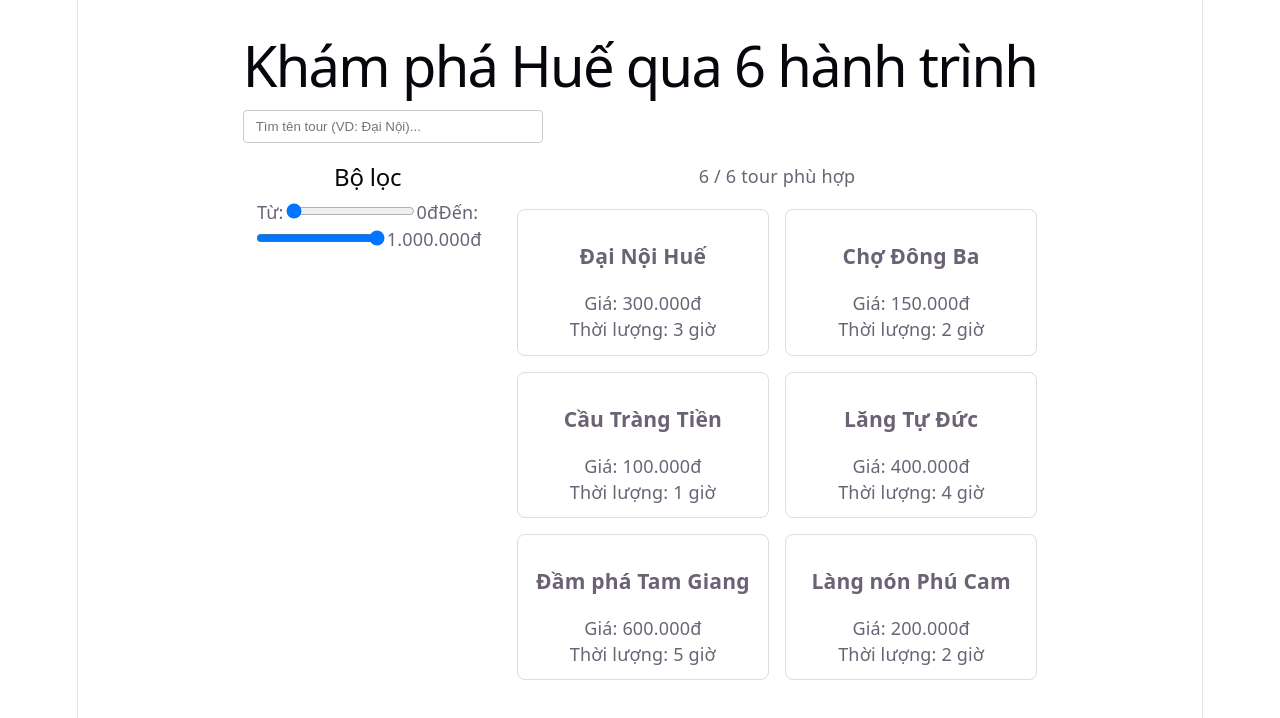
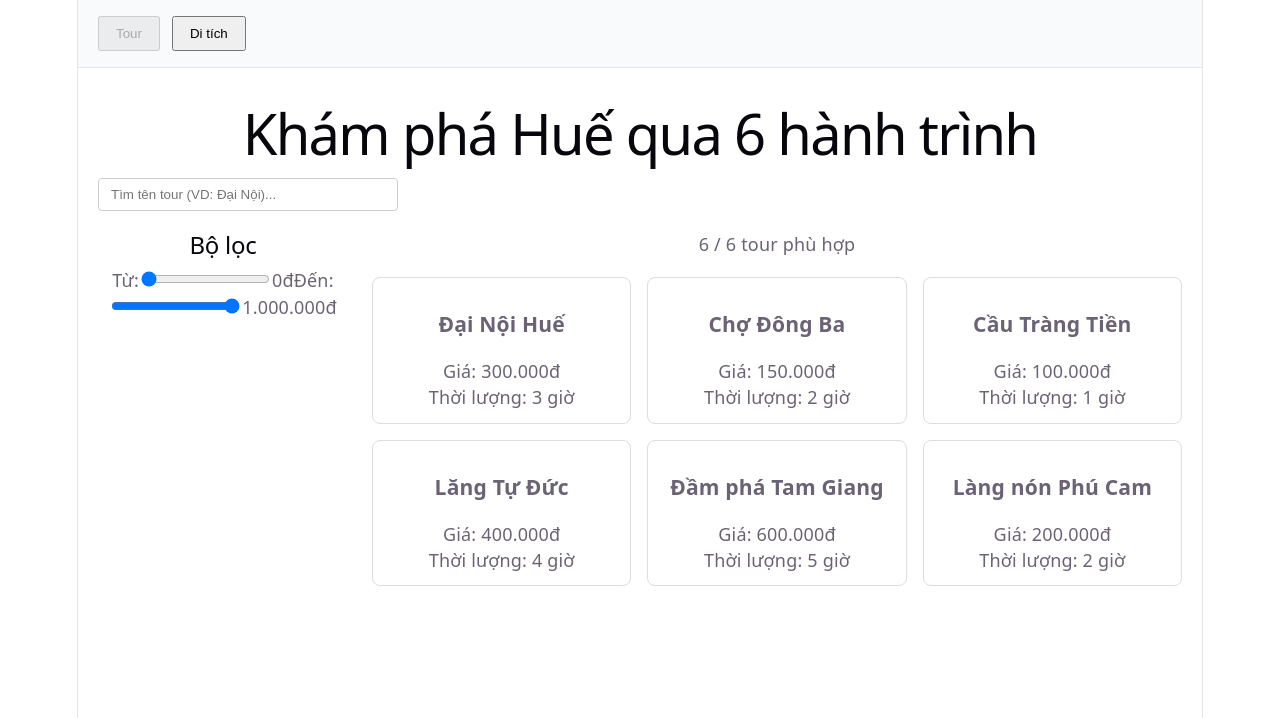
Before and after one commit to HoangSpring/phu-xuan-react, a React (Vite) app: page / in a window 1280 px wide. Shown: the top 718 px of the page. Built offline with nearby package versions, Linux system fonts and the light colour scheme.

Commit message:
buoi10-lab4: hoan thanh module di tich Hue voi useDiTichList va docs

```diff
--- a/src/App.tsx
+++ b/src/App.tsx
@@ -1,7 +1,33 @@
+import { useState } from 'react';
 import { TourListContainer } from './features/tours/TourListContainer';
+import { DiTichListView } from './features/ditich/DiTichListView';
+
+type Trang = 'tour' | 'ditich';
 
 function App() {
-  return <TourListContainer />;
+  const [trang, setTrang] = useState<Trang>('tour');
+
+  return (
+    <div>
+      <nav className="top-nav" style={{ padding: '16px 20px', backgroundColor: '#f8fafc', borderBottom: '1px solid #e2e8f0', display: 'flex', gap: '12px' }}>
+        <button
+          onClick={() => setTrang('tour')}
+          disabled={trang === 'tour'}
+          style={{ padding: '8px 16px', cursor: 'pointer' }}
+        >
+          Tour
+        </button>
+        <button
+          onClick={() => setTrang('ditich')}
+          disabled={trang === 'ditich'}
+          style={{ padding: '8px 16px', cursor: 'pointer' }}
+        >
+          Di tích
+        </button>
+      </nav>
+      {trang === 'tour' ? <TourListContainer /> : <DiTichListView />}
+    </div>
+  );
 }
 
 export default App;
--- /dev/null
+++ b/src/data/ditich.ts
@@ -0,0 +1,68 @@
+import type { DiTich } from '../features/ditich/types';
+
+export const danhSachDiTich: DiTich[] = [
+  {
+    id: 'dt-1',
+    ten: 'Đại Nội Huế',
+    loai: 'kinh-thanh',
+    theKy: 19,
+    moTa: 'Trung tâm quản lý hành chính và hoàng cung của triều đại nhà Nguyễn.',
+    daThamQuan: false,
+  },
+  {
+    id: 'dt-2',
+    ten: 'Lăng Tự Đức',
+    loai: 'lang-tam',
+    theKy: 19,
+    moTa: 'Một trong những công trình kiến trúc đẹp nhất của kiến trúc thời Nguyễn.',
+    daThamQuan: false,
+  },
+  {
+    id: 'dt-3',
+    ten: 'Lăng Khải Định',
+    loai: 'lang-tam',
+    theKy: 20,
+    moTa: 'Công trình kiến trúc độc đáo kết hợp giữa nghệ thuật Á - Âu.',
+    daThamQuan: false,
+  },
+  {
+    id: 'dt-4',
+    ten: 'Lăng Minh Mạng',
+    loai: 'lang-tam',
+    theKy: 19,
+    moTa: 'Kiến trúc thâm nghiêm, uy nghi và thể hiện tư tưởng triết học Đông Phương.',
+    daThamQuan: false,
+  },
+  {
+    id: 'dt-5',
+    ten: 'Chùa Thiên Mụ',
+    loai: 'chua',
+    theKy: 17,
+    moTa: 'Ngôi chùa cổ kính nằm bên bờ sông Hương, biểu tượng của xứ Huế.',
+    daThamQuan: true,
+  },
+  {
+    id: 'dt-6',
+    ten: 'Cầu Trường Tiền',
+    loai: 'cong-trinh-cong-cong',
+    theKy: 19,
+    moTa: 'Cây cầu thép bắc qua sông Hương với kiến trúc đặc trưng duyên dáng.',
+    daThamQuan: true,
+  },
+  {
+    id: 'dt-7',
+    ten: 'Đàn Nam Giao',
+    loai: 'te-dan',
+    theKy: 19,
+    moTa: 'Nơi các vua nhà Nguyễn làm lễ tế trời đất hàng năm.',
+    daThamQuan: false,
+  },
+  {
+    id: 'dt-8',
+    ten: 'Chùa Từ Đàm',
+    loai: 'chua',
+    theKy: 17,
+    moTa: 'Trung tâm Phật giáo quan trọng của miền Trung.',
+    daThamQuan: false,
+  },
+];
--- /dev/null
+++ b/src/features/ditich/DiTichCard.tsx
@@ -0,0 +1,40 @@
+import type { DiTich } from './types';
+
+type DiTichCardProps = {
+  diTich: DiTich;
+  onToggleThamQuan: (id: string) => void;
+};
+
+export function DiTichCard({ diTich, onToggleThamQuan }: DiTichCardProps) {
+  return (
+    <article
+      className={`ditich-card ${diTich.daThamQuan ? 'ditich-card--visited' : ''}`}
+      style={{
+        border: '1px solid #ddd',
+        borderRadius: '8px',
+        padding: '16px',
+        backgroundColor: diTich.daThamQuan ? '#f0fdf4' : '#ffffff',
+      }}
+    >
+      <h3>{diTich.ten}</h3>
+      <p className="ditich-card__meta" style={{ color: '#666', fontSize: '0.9rem' }}>
+        {diTich.loai.replace(/-/g, ' ')} — Thế kỷ {diTich.theKy}
+      </p>
+      <p className="ditich-card__desc">{diTich.moTa}</p>
+      <button
+        type="button"
+        onClick={() => onToggleThamQuan(diTich.id)}
+        style={{
+          padding: '6px 12px',
+          borderRadius: '4px',
+          border: 'none',
+          cursor: 'pointer',
+          backgroundColor: diTich.daThamQuan ? '#dc2626' : '#16a34a',
+          color: '#fff',
+        }}
+      >
+        {diTich.daThamQuan ? 'Bỏ đánh dấu' : 'Đã tham quan'}
+      </button>
+    </article>
+  );
+}
--- /dev/null
+++ b/src/features/ditich/DiTichFilter.tsx
@@ -0,0 +1,50 @@
+import type { DiTichFilter as FilterState, LoaiDiTich } from './types';
+
+type DiTichFilterProps = {
+  boLoc: FilterState;
+  onChange: (patch: Partial<FilterState>) => void;
+  onReset: () => void;
+};
+
+const CAC_LOAI: Array<{ value: LoaiDiTich | 'tat-ca'; label: string }> = [
+  { value: 'tat-ca', label: 'Tất cả' },
+  { value: 'kinh-thanh', label: 'Kinh thành' },
+  { value: 'lang-tam', label: 'Lăng tẩm' },
+  { value: 'chua', label: 'Chùa' },
+  { value: 'te-dan', label: 'Tế đàn' },
+  { value: 'cong-trinh-cong-cong', label: 'Công trình công cộng' },
+];
+
+export function DiTichFilter({ boLoc, onChange, onReset }: DiTichFilterProps) {
+  return (
+    <div className="ditich-filter" style={{ display: 'flex', flexDirection: 'column', gap: '12px' }}>
+      <label>
+        Loại di tích:{' '}
+        <select
+          value={boLoc.loai}
+          onChange={(e) => onChange({ loai: e.target.value as LoaiDiTich | 'tat-ca' })}
+          style={{ padding: '4px 8px', marginTop: '4px', width: '100%' }}
+        >
+          {CAC_LOAI.map((l) => (
+            <option key={l.value} value={l.value}>
+              {l.label}
+            </option>
+          ))}
+        </select>
+      </label>
+
+      <label style={{ display: 'flex', alignItems: 'center', gap: '8px' }}>
+        <input
+          type="checkbox"
+          checked={boLoc.chiChuaThamQuan}
+          onChange={(e) => onChange({ chiChuaThamQuan: e.target.checked })}
+        />
+        Chỉ hiện nơi chưa tham quan
+      </label>
+
+      <button type="button" onClick={onReset} style={{ padding: '6px 12px', cursor: 'pointer' }}>
+        Đặt lại bộ lọc
+      </button>
+    </div>
+  );
+}
--- /dev/null
+++ b/src/features/ditich/DiTichListView.tsx
@@ -0,0 +1,55 @@
+import { useDiTichList } from './useDiTichList';
+import { danhSachDiTich } from '../../data/ditich';
+import { DiTichCard } from './DiTichCard';
+import { DiTichFilter } from './DiTichFilter';
+import { SearchBox } from '../tours/SearchBox';
+import { PageLayout } from '../../components/PageLayout';
+
+export function DiTichListView() {
+  const { danhSachHienThi, boLoc, capNhatBoLoc, danhDauDaThamQuan, resetBoLoc } =
+    useDiTichList(danhSachDiTich);
+
+  return (
+    <PageLayout
+      header={
+        <>
+          <h1>Di tích Huế</h1>
+          <SearchBox
+            value={boLoc.tuKhoa}
+            onChange={(value) => capNhatBoLoc({ tuKhoa: value })}
+            placeholder="Tìm di tích..."
+          />
+        </>
+      }
+      sidebar={
+        <DiTichFilter
+          boLoc={boLoc}
+          onChange={capNhatBoLoc}
+          onReset={resetBoLoc}
+        />
+      }
+      main={
+        <>
+          <p>Hiển thị {danhSachHienThi.length} / {danhSachDiTich.length} di tích</p>
+          <div
+            className="ditich-grid"
+            style={{
+              display: 'grid',
+              gridTemplateColumns: 'repeat(auto-fill, minmax(280px, 1fr))',
+              gap: '16px',
+              marginTop: '16px',
+            }}
+          >
+            {danhSachHienThi.map((d) => (
+              <DiTichCard
+                key={d.id}
+                diTich={d}
+                onToggleThamQuan={danhDauDaThamQuan}
+              />
+            ))}
+          </div>
+        </>
+      }
+    />
+  );
+}
--- /dev/null
+++ b/src/features/ditich/types.ts
@@ -0,0 +1,16 @@
+export type LoaiDiTich = 'kinh-thanh' | 'lang-tam' | 'chua' | 'te-dan' | 'cong-trinh-cong-cong';
+
+export type DiTich = {
+  id: string;
+  ten: string;
+  loai: LoaiDiTich;
+  theKy: number;
+  moTa: string;
+  daThamQuan: boolean;
+};
+
+export type DiTichFilter = {
+  tuKhoa: string;
+  loai: LoaiDiTich | 'tat-ca';
+  chiChuaThamQuan: boolean;
+};
--- /dev/null
+++ b/src/features/ditich/useDiTichList.ts
@@ -0,0 +1,45 @@
+import { useState } from 'react';
+import type { DiTich, DiTichFilter } from './types';
+
+const BO_LOC_MAC_DINH: DiTichFilter = {
+  tuKhoa: '',
+  loai: 'tat-ca',
+  chiChuaThamQuan: false,
+};
+
+export function useDiTichList(dataGoc: DiTich[]) {
+  const [danhSach, setDanhSach] = useState<DiTich[]>(dataGoc);
+  const [boLoc, setBoLoc] = useState<DiTichFilter>(BO_LOC_MAC_DINH);
+
+  // 1. Tính danhSachHienThi từ danhSach + boLoc
+  const tuKhoaNormalized = boLoc.tuKhoa.trim().toLowerCase();
+  const danhSachHienThi = danhSach.filter((d) => {
+    // TODO 1: Lọc theo tuKhoa (không phân biệt hoa/thường)
+    const matchTuKhoa = tuKhoaNormalized === '' || d.ten.toLowerCase().includes(tuKhoaNormalized);
+
+    // TODO 2: Lọc theo loai (nếu 'tat-ca' thì bỏ qua)
+    const matchLoai = boLoc.loai === 'tat-ca' || d.loai === boLoc.loai;
+
+    // TODO 3: Lọc theo chiChuaThamQuan (nếu true thì giữ d.daThamQuan === false)
+    const matchDaThamQuan = !boLoc.chiChuaThamQuan || !d.daThamQuan;
+
+    return matchTuKhoa && matchLoai && matchDaThamQuan;
+  });
+
+  // 2. Cập nhật bộ lọc
+  const capNhatBoLoc = (patch: Partial<DiTichFilter>) => {
+    setBoLoc((prev) => ({ ...prev, ...patch }));
+  };
+
+  // 3. Đảo trạng thái tham quan (TODO 4 - Immutable update)
+  const danhDauDaThamQuan = (id: string) => {
+    setDanhSach((prev) =>
+      prev.map((d) => (d.id === id ? { ...d, daThamQuan: !d.daThamQuan } : d))
+    );
+  };
+
+  // 4. Reset bộ lọc
+  const resetBoLoc = () => setBoLoc(BO_LOC_MAC_DINH);
+
+  return { danhSachHienThi, boLoc, capNhatBoLoc, danhDauDaThamQuan, resetBoLoc };
+}
```
